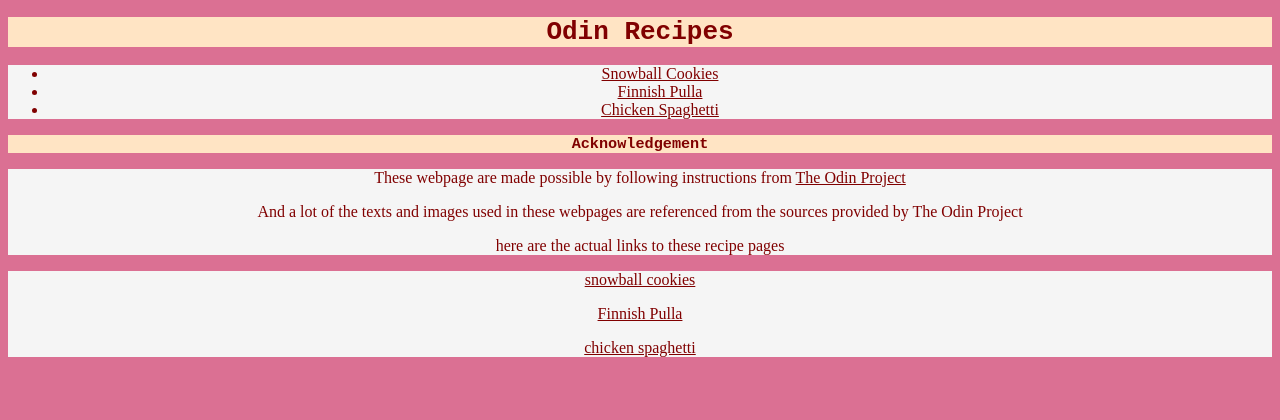
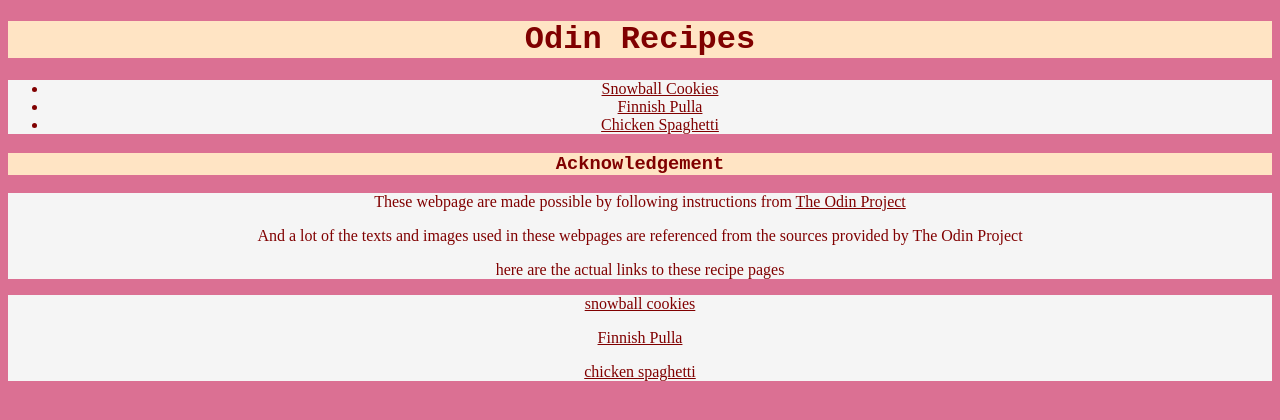
Before and after one commit to Ommkarjyoti/odin-recipes, a plain HTML site: page index.html in a window 1280 px wide. Drawn offline with Linux system fonts and the light colour scheme.

Commit message:
Add some extra font options

```diff
--- a/style.css
+++ b/style.css
@@ -5,7 +5,8 @@
 
 h1
  {
-    font-family: monospace;
+
+    font-family: monospace , Courier ;
     text-align: center;
     background-color: bisque;
     color: maroon;
@@ -13,7 +14,7 @@ h1
 
 h3
  {
-  font-family: monospace;
+  font-family: monospace , Courier;
   text-align: center;
   background-color: bisque;
   color: maroon;
```
